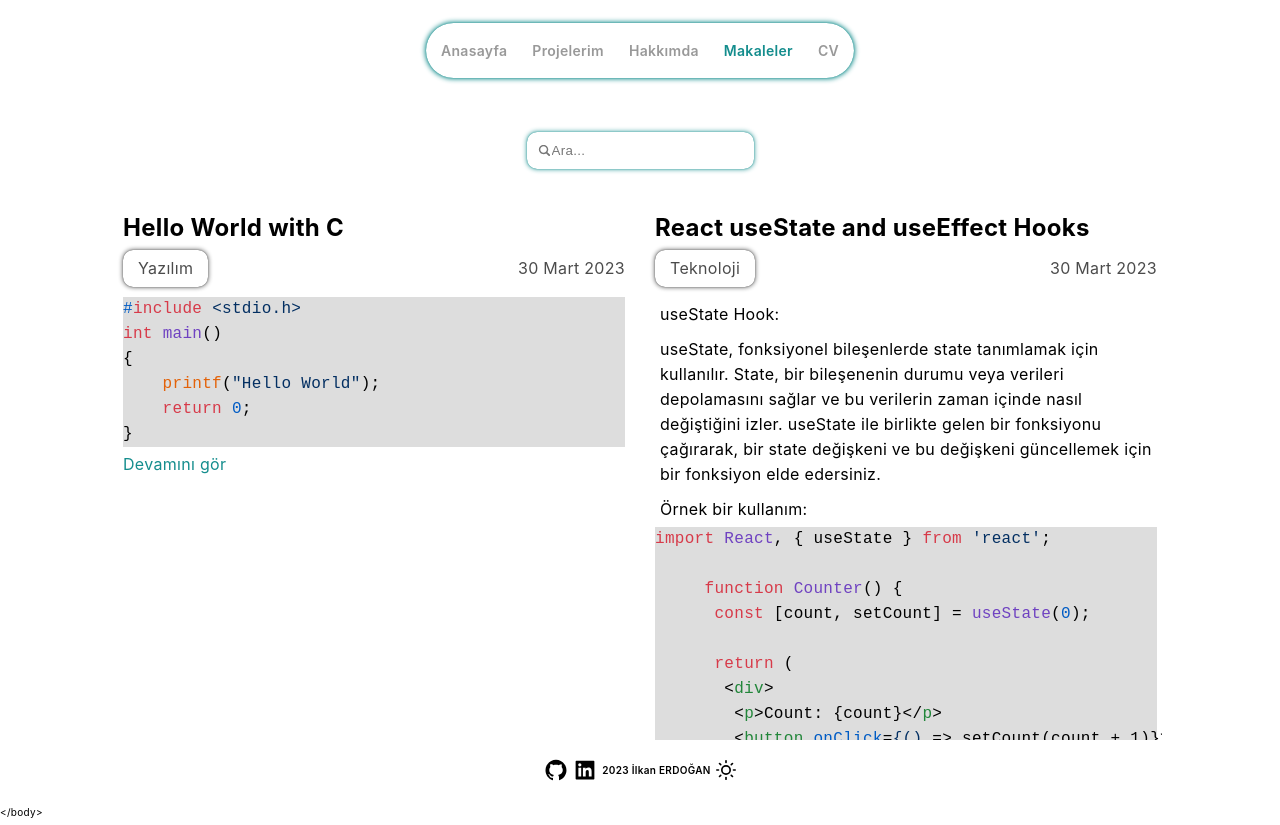
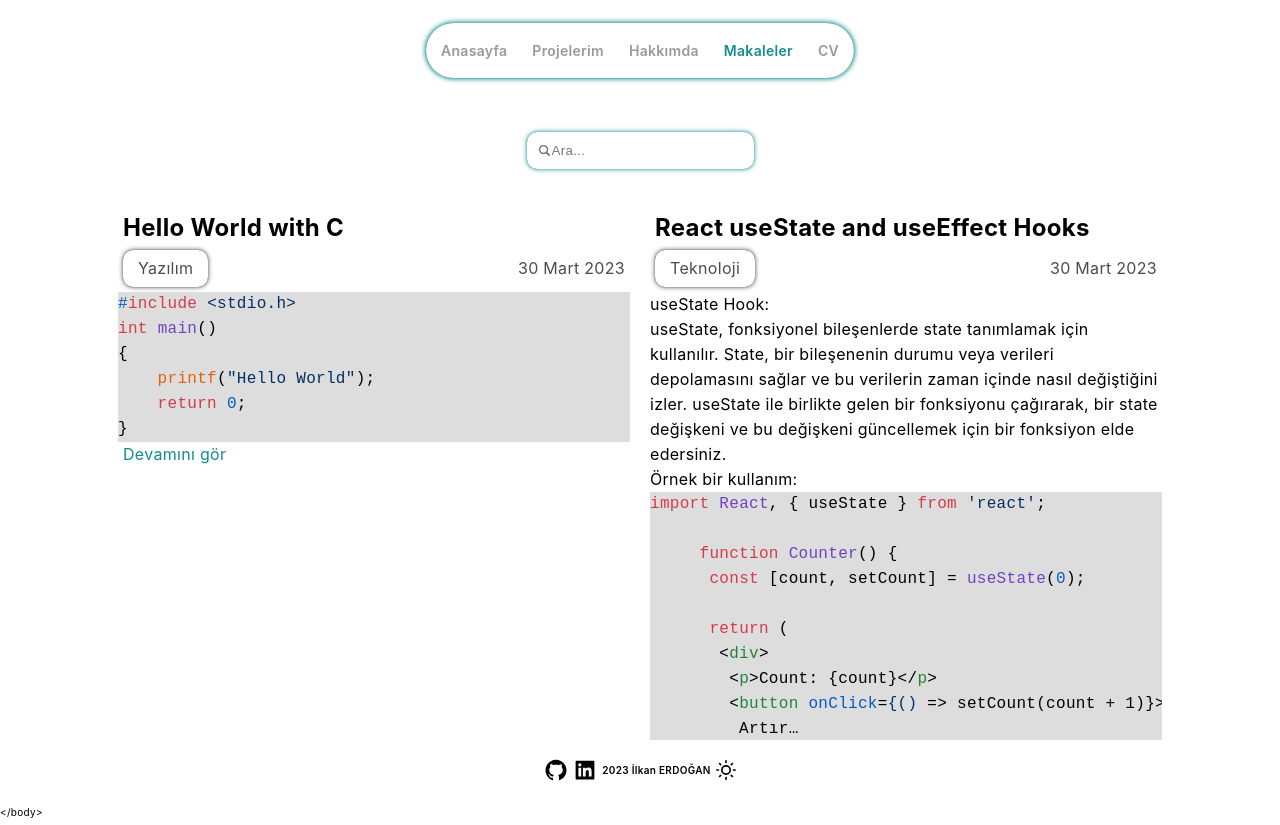
Before and after one commit to Vol4tile/blog, a React (Vite) app in the folder Blog/: page /Articles in a window 1280 px wide. Built offline with nearby package versions, Linux system fonts and the light colour scheme.

Commit message:
Update Post.module.css

```diff
--- a/Blog/src/css/Post.module.css
+++ b/Blog/src/css/Post.module.css
@@ -37,7 +37,6 @@ h1 {
 }
 
 .article p {
-  padding: 5px;
   width: 100%;
 
   overflow: hidden;
```
